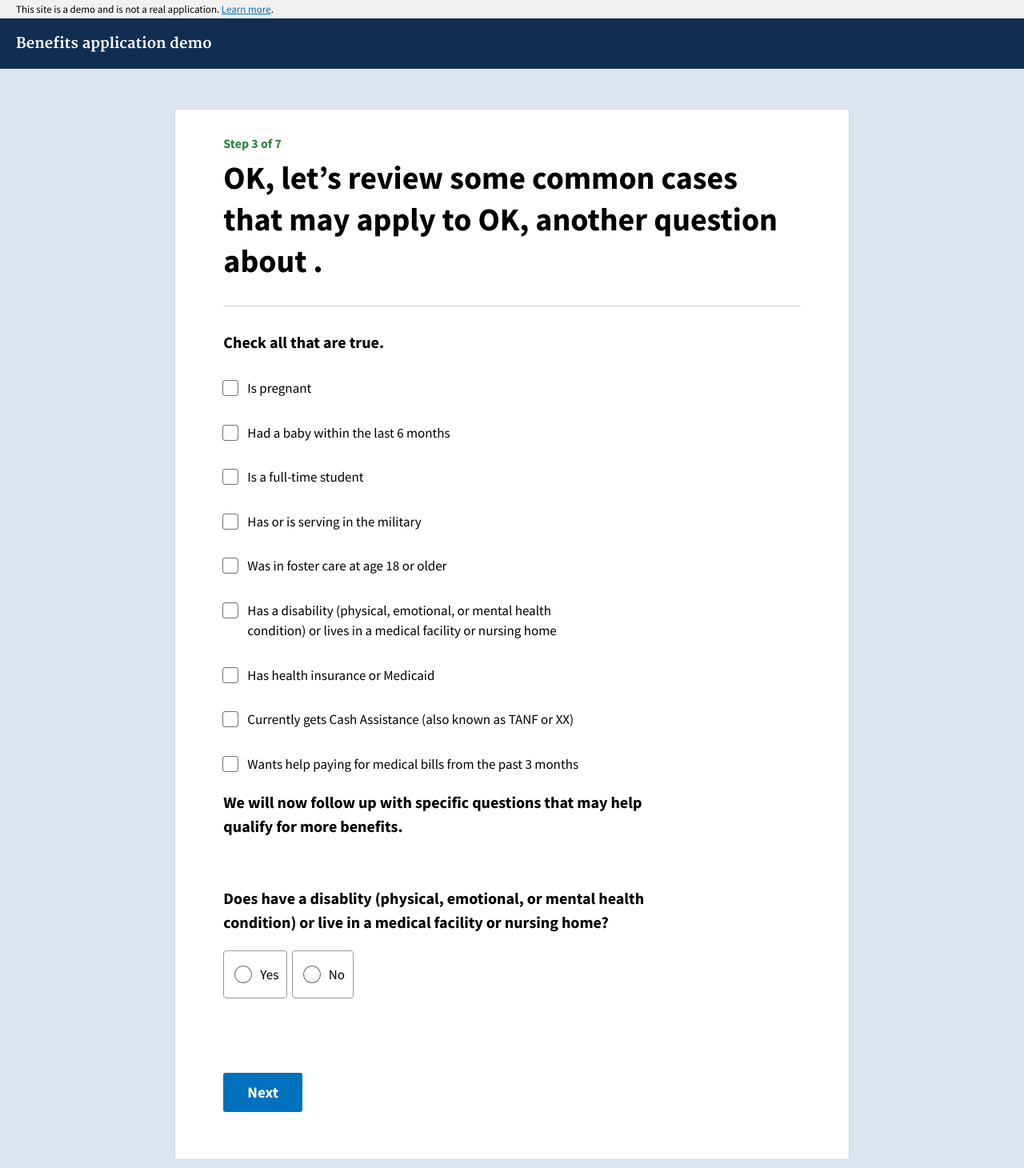
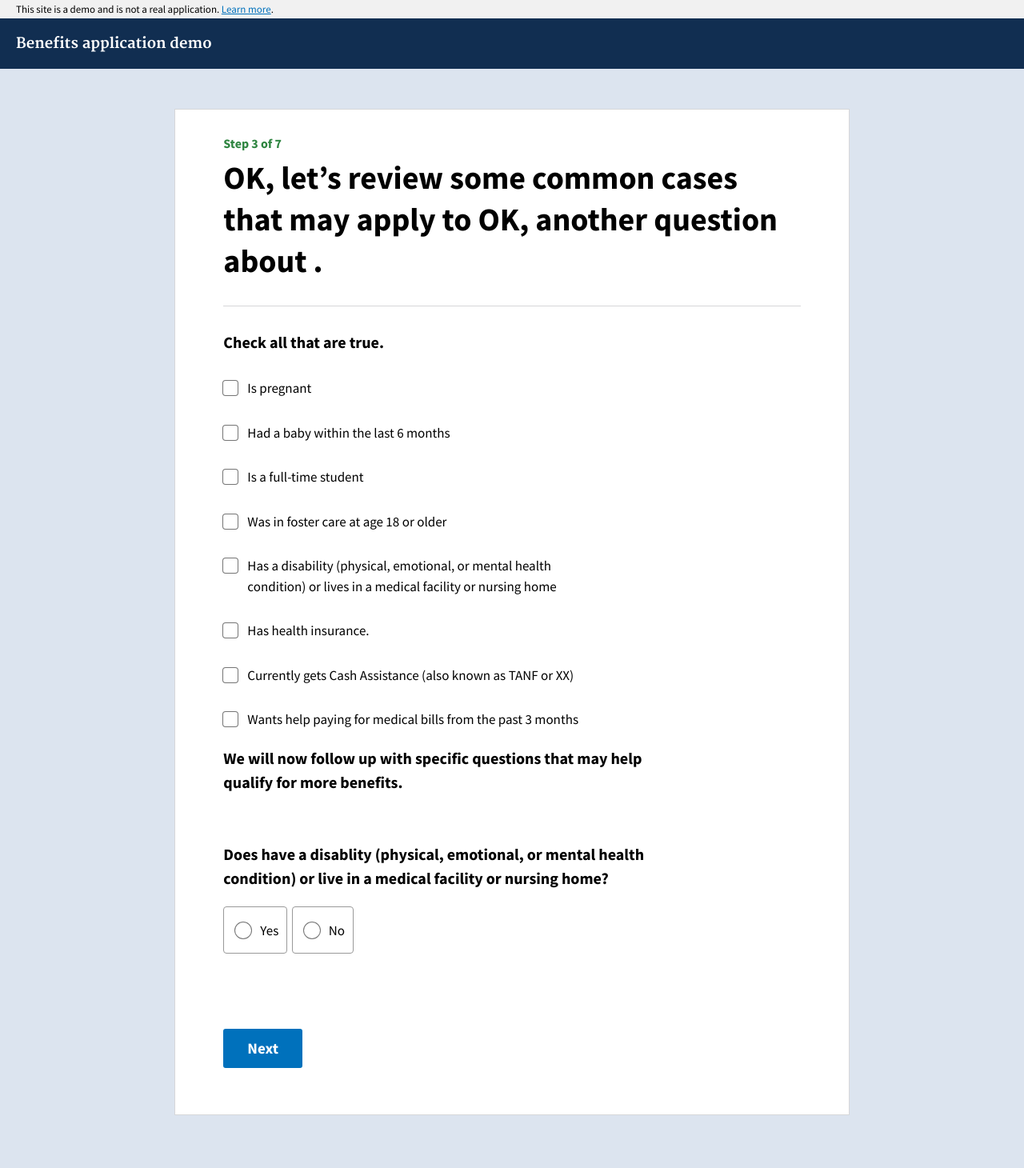
Before and after one commit to usds/benefits-enrollment-prototype, a Jekyll site: the page built from 03-family-details/person1-step2.html, in a window 1280 px wide. Shown: the whole page at 80% size. Built offline with Jekyll 4.4.1, drawn with Linux system fonts in a browser that asks for light colours; after the commit the page ends 1404 px from its top, so only the background shows below that.

Commit message:
Update person1-step2.html

```diff
--- a/03-family-details/person1-step2.html
+++ b/03-family-details/person1-step2.html
@@ -23,10 +23,6 @@
 				<label for="householdMember1CaseStudent">Is a full-time student</label>
 			</li>
 			<li class="applicant-only">
-				<input id="householdMember1CaseMilitary" type="checkbox" name="householdMember1-case" value="Has or is serving in the military">
-				<label for="householdMember1CaseMilitary">Has or is serving in the military</label>
-			</li>
-			<li class="applicant-only">
 				<input id="householdMember1CaseFoster" type="checkbox" name="householdMember1-case" value="Was in foster care at age 18 or older">
 				<label for="householdMember1CaseFoster">Was in foster care at age 18 or older</label>
 			</li>
@@ -36,7 +32,7 @@
 			</li>
 			<li class="applicant-only">
 				<input id="householdMember1CaseInsurance" type="checkbox" name="householdMember1-case" value="Has health insurance or Medicaid">
-				<label for="householdMember1CaseInsurance">Has health insurance or Medicaid</label>
+				<label for="householdMember1CaseInsurance">Has health insurance.</label>
 			</li>
 			<li class="applicant-only">
 				<input id="householdMember1CaseCashAssistance" type="checkbox" name="householdMember1-case" value="Currently gets cash assistance">
```
